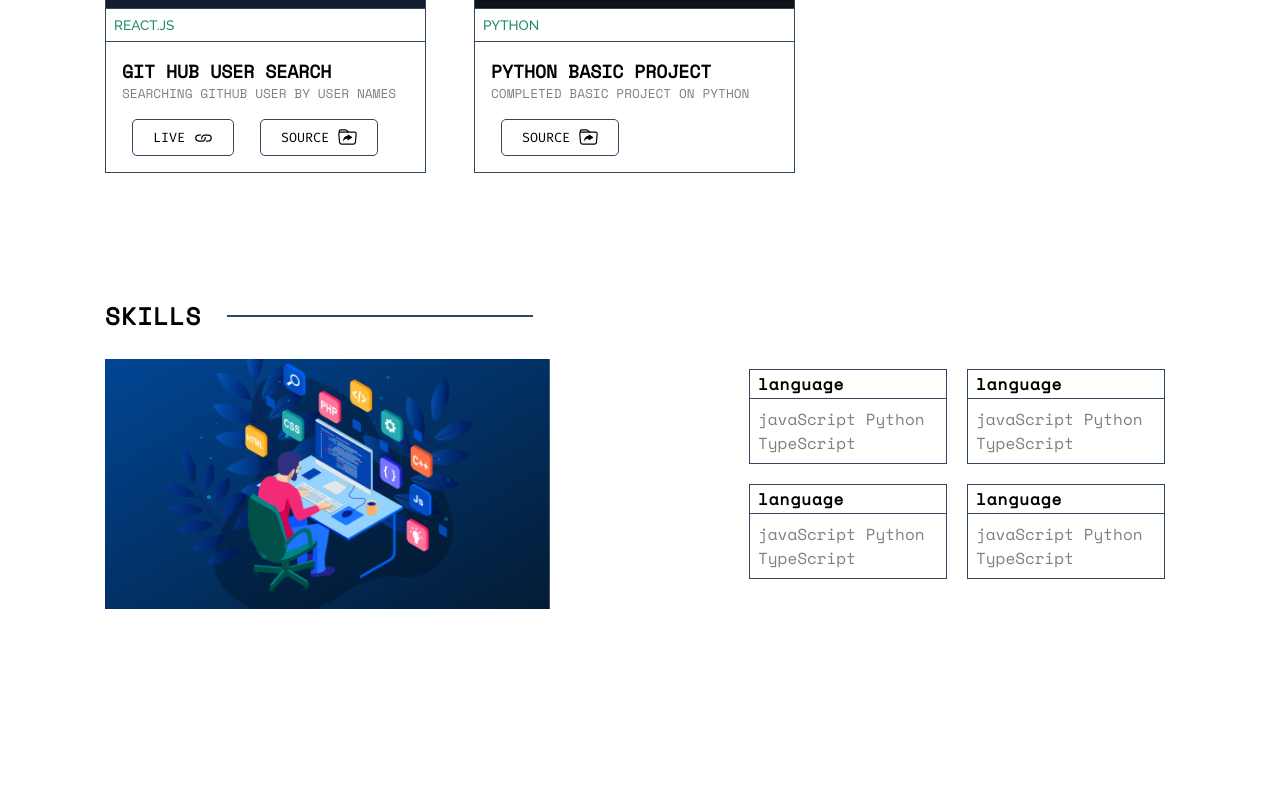
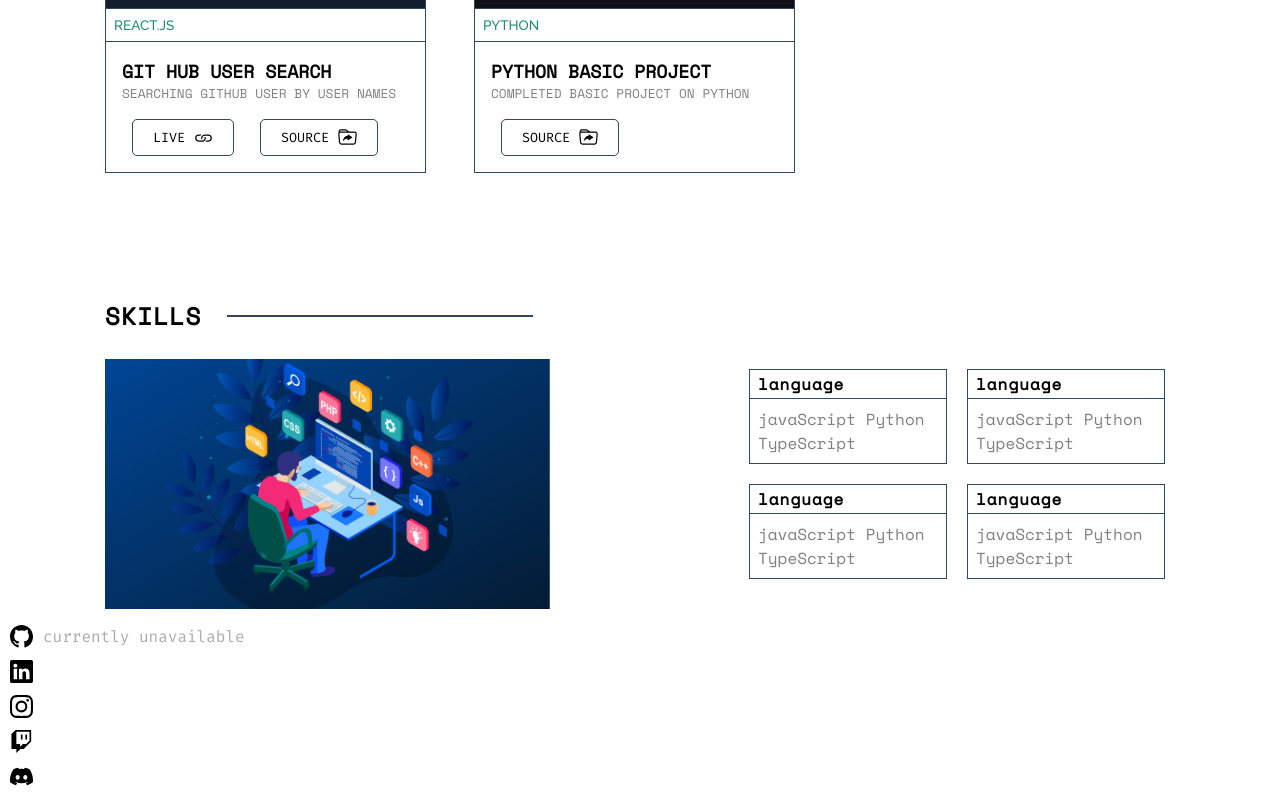
Before and after one commit to ThomasMumladze/portfolio, a React (Vite) app: page / in a window 1280 px wide. Shown: the part 378-1178 px from the top of the page. Before the commit the page ends 991 px from the top, so only its background shows below. Built offline with nearby package versions, Linux system fonts and the light colour scheme; no server answers; the HTML template or start-up script is replaced by a standard one.

Commit message:
modified

```diff
--- a/src/App.tsx
+++ b/src/App.tsx
@@ -1,13 +1,13 @@
 import "./App.scss";
 // ========== HOOKS ========== //
-import { useState, useEffect } from "react";
 
 // ========== ROUTE ========== //
-import { Routes, Route } from "react-router-dom";
+import { Routes, Route, Link } from "react-router-dom";
 
 // ========== Components ========== //
 import Navigation from "./components/navigation/Navigation";
 import Button from "./components/button/Button";
+import SocialMedia from "./components/socialMedia/SocialMedia";
 
 // ========== PAGES ========== //
 import PortfolioApp from "./pages/homePage/PortfolioApp";
@@ -17,6 +17,7 @@ import ProjectPage from "./pages/projectPage/ProjectPage";
 // ========== CUSTOM HOOKS ========== //
 import useDarkMode from "./hooks/useDarkMode";
 import { useScroll } from "./hooks/useScroll";
+import AboutMe from "./pages/aboutMe/AboutMe";
 
 function App() {
     const { isDarkMode, handleDarkMode } = useDarkMode();
@@ -82,8 +83,14 @@ function App() {
                 <Route path="/" element={<PortfolioApp />} />
                 <Route path="/resume" element={<ResumePage />} />
                 <Route path="/project" element={<ProjectPage />} />
+                <Route path="/about" element={<AboutMe />} />
             </Routes>
             {/* ========== FOOTER ========== */}
+            <footer id="footer">
+                <div className="footer_body">
+                    <SocialMedia />
+                </div>
+            </footer>
         </div>
     );
 }
```
